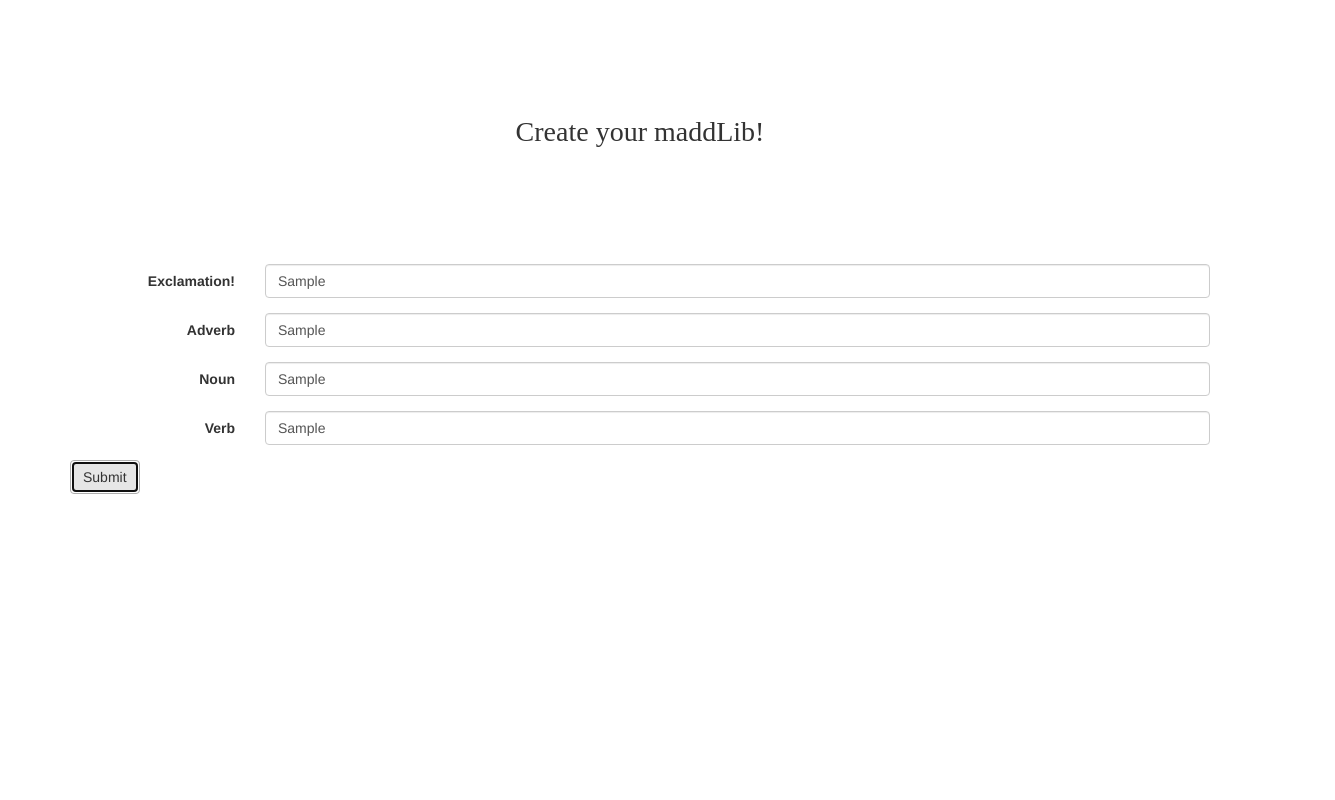
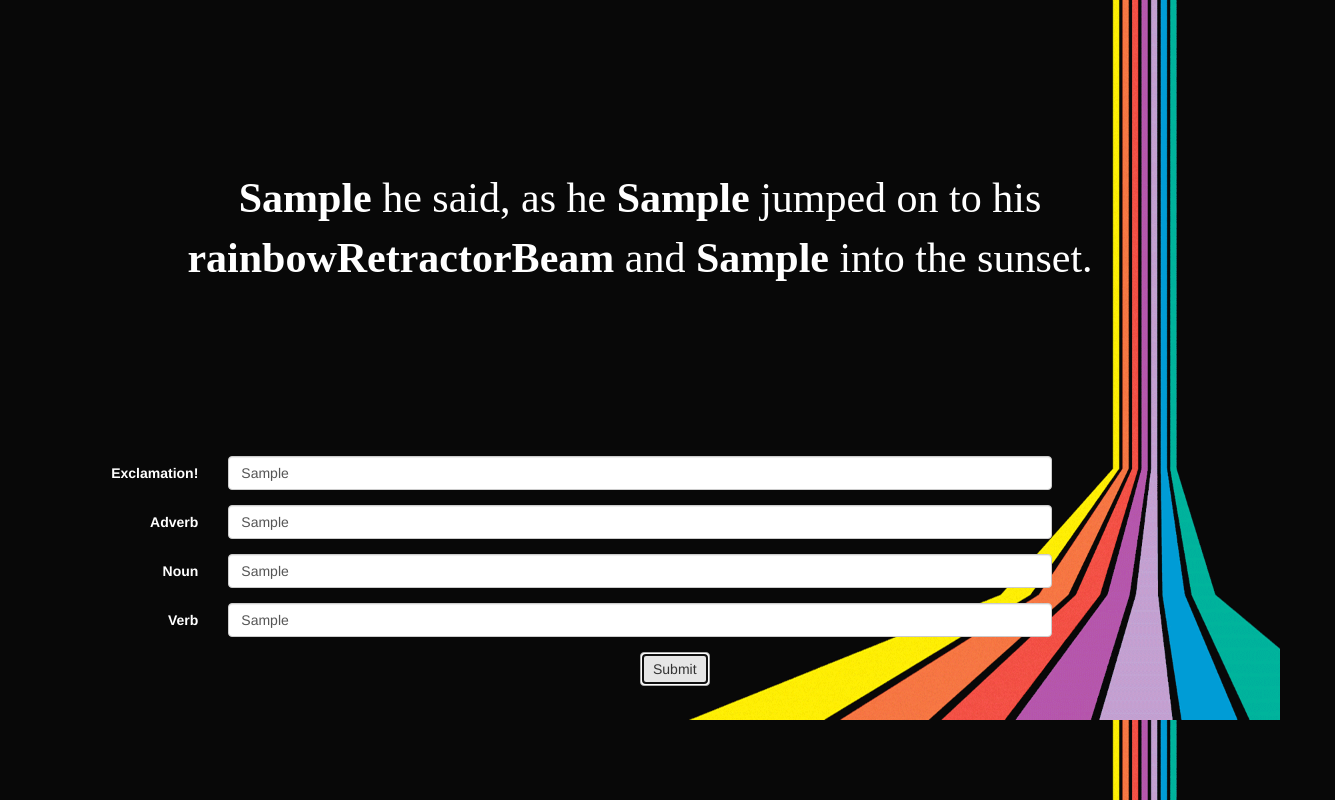
Before and after one commit to Mansillajb/Pair, a plain HTML site: page index.html in a window 1280 px wide. Both pictures are taken after typing "Sample", "Sample", "Sample", "Sample" into the empty fields and a click on the button "Submit". Shown: the whole page, 1335 px wide, since content can reach past the window. Drawn offline with nearby package versions, Linux system fonts and the light colour scheme.

Commit message:
Increase the fun factor of adlib

```diff
--- a/css/style.css
+++ b/css/style.css
@@ -1,15 +1,20 @@
 p#call-to-action{
-	font-size: 2em;
+	font-size: 3em;
+	color: black;
 	font-family: serif;
 	text-align: center;
 	margin: 4em;
 }
 
-button#generate-madlib-btn{
+button#madlib-btn{
 	margin: 0 50%;
 }
 
 
-div .container{
+div#full{
 	background-image: url();
+	background-position: 50% 50%;
+	background-repeat: no-repeat;
+	background-attachment: fixed;
+	background-size: cover;
 }
--- a/index.html
+++ b/index.html
@@ -10,8 +10,8 @@
 </head>
 
 
-<body>
-	<div class="container">
+<body id="full">
+	<div class="container-fluid">
 		<div class="row">
 			<div class="col-xs-12">
 				<p id="call-to-action">Create your maddLib!</p>
@@ -23,30 +23,30 @@
 				<div class="form-horizontal">
 					<div class="form-group">
 						<label class="col-sm-2 control-label">Exclamation!</label>
-						<div class="col-sm-10">
-							<input type="text" class="form-control" id="exclamation" placeholder="">
+						<div class="col-sm-8">
+							<input type="text" class="form-control" id="exclamation" placeholder="a sudden cry or remark, especially expressing surprise, anger, or pain.">
 						</div>
 					</div>
 					<div class="form-group">
 						<label class="col-sm-2 control-label">Adverb</label>
-						<div class="col-sm-10">
+						<div class="col-sm-8">
 							<input type="text" class="form-control" id="adverb" placeholder="a word or phrase that modifies or qualifies an adjective, verb, or other adverb or a word group, expressing a relation of place, time, circumstance, manner, cause, degree, etc.">
 						</div>
 					</div>
 					<div class="form-group">
 						<label class="col-sm-2 control-label">Noun</label>
-						<div class="col-sm-10">
+						<div class="col-sm-8">
 							<input type="text" class="form-control" id="noun" placeholder="a word (other than a pronoun) used to identify any of a class of people, places, or things common noun, or to name a particular one of these proper noun.">
 						</div>
 					</div>
 					<div class="form-group">
 						<label class="col-sm-2 control-label">Verb</label>
-						<div class="col-sm-10">
-							<input type="text" class="form-control" id="verb" placeholder="<strong>/Verb/</strong> a word used to describe an action, state, or occurrence, and forming the main part of the predicate of a sentence, such as hear, become, happen.">
+						<div class="col-sm-8">
+							<input type="text" class="form-control" id="verb" placeholder="a word used to describe an action, state, or occurrence, and forming the main part of the predicate of a sentence, such as hear, become, happen.">
 						</div>
 					</div>
 
-					<button type="submit" class="btn btn-default" id="boomMOTHAFUCKAAAA">Submit</button>
+					<button type="submit" class="btn btn-default" id="madlib-btn">Submit</button>
 				</div>
 			</div>
 		</div> <!-- End of Row -->
--- a/scripts/madlib.js
+++ b/scripts/madlib.js
@@ -1,13 +1,20 @@
 $(document).ready(function() {
 
 	$("#madlib-btn").click(function(){
-		$("#call-to-action").fadeOut(800);
 
 		var verb = $("#verb").val();
-		var noun = $("#noun").val();
+		var noun = /*$("#noun").val();*/ "rainbowRetractorBeam";
 		var adverb = $("#adverb").val();
 		var exclamation = $("#exclamation").val();
 		var madlib = "<strong>" + exclamation + " </strong> he said, as he <strong>" + adverb + "</strong> jumped on to his <strong>" + noun + "</strong> and <strong>" + verb + "</strong> into the sunset.";
+
+
+		$("#call-to-action").hide();
+		$("#call-to-action").fadeOut(800);
+		$("#full").css('background-image','url(img/1.gif)');
+		$("#full").css('background-size', 'cover');
+		$("#call-to-action").css('color', 'white');
+		$("#full").css('color', 'white');
 		$("#call-to-action").fadeIn(800);
 		$("#call-to-action").html(madlib);
 
```
Also changed, not shown: img/1.gif (added), img/11017516_10152662092505737_9161302951185206157_n.jpg (added).
